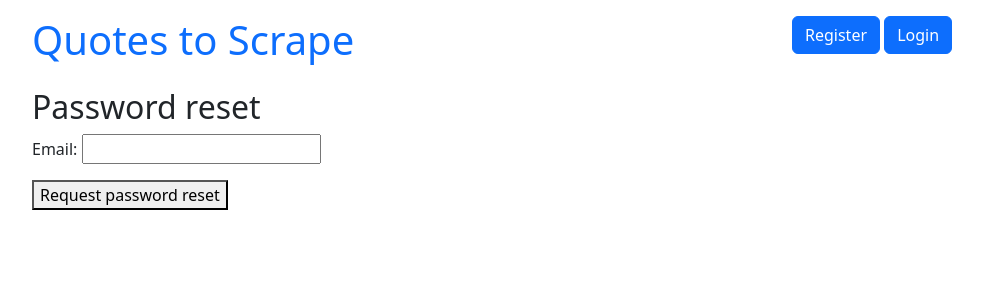
After one commit to KarinaNester/hw_10, a Django app: page /auth/reset-password/ in a window 1280 px wide. The commit adds this page. Shown: the top 300 px of the page, without its empty margins (50-1033 px from the left). Run offline with Django 5.2, Linux system fonts and the light colour scheme.

Commit message:
add password reset

```diff
--- a/app_auth/forms.py
+++ b/app_auth/forms.py
@@ -8,9 +8,14 @@
                                required=True,
                                widget=forms.TextInput())
 
+    email = forms.CharField(max_length=100,
+                            required=True,
+                            widget=forms.TextInput())
+
     password1 = forms.CharField(max_length=50,
                                 required=True,
                                 widget=forms.PasswordInput())
+
     password2 = forms.CharField(max_length=50,
                                 required=True,
                                 widget=forms.PasswordInput())
--- a/app_auth/templates/app_auth/login.html
+++ b/app_auth/templates/app_auth/login.html
@@ -28,6 +28,9 @@
         <button type="submit">Submit</button>
         <button type="reset" class="secondary">Reset</button>
     </div>
+    <div class="small text-center">
+        <a href="{% url "app_auth:password_reset" %}" class="text-center"><i>Forgot Password?</i></a>
+    </div>
 </form>
 
 {% endblock %}
--- /dev/null
+++ b/app_auth/templates/app_auth/password_reset.html
@@ -0,0 +1,12 @@
+{% extends "quotes/base.html" %}
+
+{% block content %}
+
+<h2>Password reset</h2>
+<form method="post">
+    {% csrf_token %}
+    {{ form.as_p }}
+    <button type="submit">Request password reset</button>
+</form>
+
+{% endblock %}
--- /dev/null
+++ b/app_auth/templates/app_auth/password_reset_subject.txt
@@ -0,0 +1 @@
+Password Reset
--- a/app_auth/urls.py
+++ b/app_auth/urls.py
@@ -1,3 +1,4 @@
+from django.contrib.auth.views import PasswordResetDoneView, PasswordResetConfirmView, PasswordResetCompleteView
 from django.urls import path
 from . import views
 
@@ -6,6 +7,15 @@
 urlpatterns = [
     path('signup/', views.signupuser, name='registration'),
     path('login/', views.loginuser, name='login'),
-    path('auth/logout/', views.logoutuser, name='logout')
-
+    path('auth/logout/', views.logoutuser, name='logout'),
+    path('reset-password/', views.ResetPasswordView.as_view(), name='password_reset'),
+    path('reset-password/done/', PasswordResetDoneView.as_view(template_name='app_auth/password_reset_done.html'),
+         name='password_reset_done'),
+    path('reset-password/confirm/<uidb64>/<token>/',
+         PasswordResetConfirmView.as_view(template_name='app_auth/password_reset_confirm.html',
+                                          success_url='/auth/reset-password/complete/'),
+         name='password_reset_confirm'),
+    path('reset-password/complete/',
+         PasswordResetCompleteView.as_view(template_name='app_auth/password_reset_complete.html'),
+         name='password_reset_complete'),
 ]
--- a/app_auth/views.py
+++ b/app_auth/views.py
@@ -1,9 +1,12 @@
 from django.contrib import messages
 
+from django.contrib.auth.views import PasswordResetView
+from django.contrib.messages.views import SuccessMessageMixin
 from django.contrib.auth.decorators import login_required
 from django.shortcuts import render, redirect
 from django.contrib.auth import authenticate, login, logout
 from .forms import RegisterForm, LoginForm
+from django.urls import reverse_lazy
 
 
 def signupuser(request):
@@ -45,4 +48,10 @@
     return redirect(to='quotes:main_quotes')
 from django.shortcuts import render
 
-# Create your views here.
+class ResetPasswordView(SuccessMessageMixin, PasswordResetView):
+    template_name = 'app_auth/password_reset.html'
+    email_template_name = 'app_auth/password_reset_email.html'
+    html_email_template_name = 'app_auth/password_reset_email.html'
+    success_url = reverse_lazy('app_auth:password_reset_done')
+    success_message = "An email with instructions to reset your password has been sent to %(email)s."
+    subject_template_name = 'app_auth/password_reset_subject.txt'
--- a/hw_10/settings.py
+++ b/hw_10/settings.py
@@ -139,7 +139,7 @@
 DEFAULT_AUTO_FIELD = 'django.db.models.BigAutoField'
 
 
-EMAIL_BACKEND = 'django.core.mail.backends.smtp.EmailBackend'
+EMAIL_BACKEND = 'django.core.mail.backends.console.EmailBackend'
 EMAIL_HOST = config.MAIL_HOST
 EMAIL_PORT = config.MAIL_PORT
 EMAIL_STARTTLS = config.MAIL_STARTTLS
@@ -148,3 +148,5 @@
 EMAIL_HOST_USER = config.MAIL_HOST_USER
 EMAIL_HOST_PASSWORD = config.MAIL_HOST_PASSWORD
 DEFAULT_FROM_EMAIL = config.DEFAULT_FROM_MAIL
+
+EMAIL_TIMEOUT = 30
```
Also changed, not shown: app_auth/templates/app_auth/password_reset_complete.html (added, +7 -0 lines), app_auth/templates/app_auth/password_reset_confirm.html (added, +12 -0 lines), app_auth/templates/app_auth/password_reset_done.html (added, +8 -0 lines), app_auth/templates/app_auth/password_reset_email.html (added, +13 -0 lines), app_auth/templates/app_auth/registration.html (+6 -1 lines).
